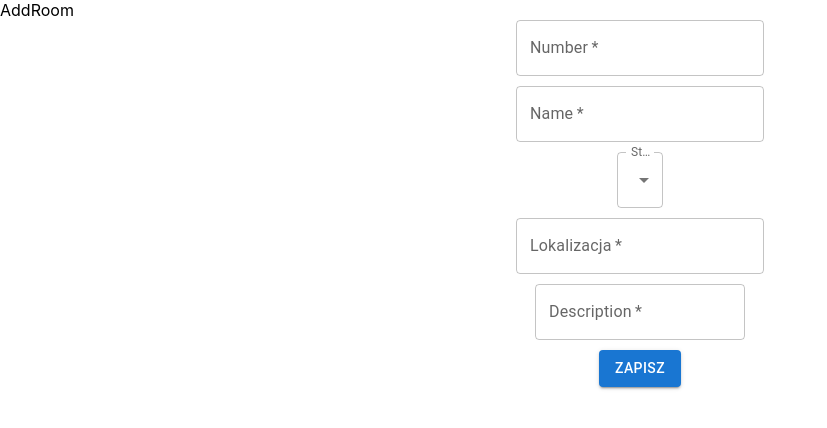
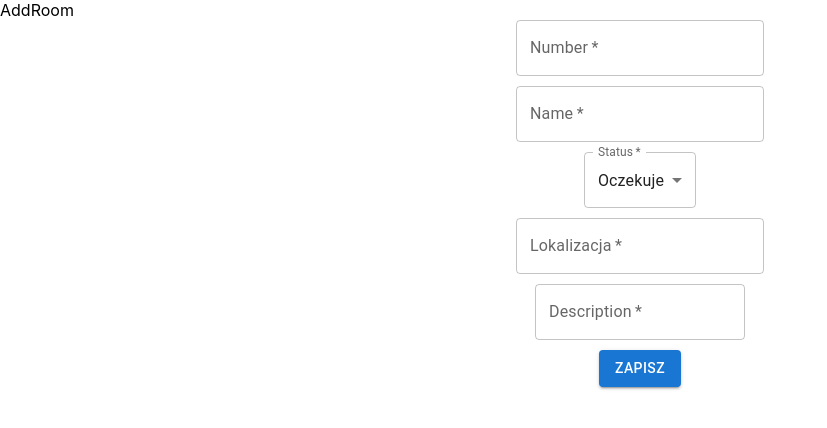
Before and after one commit to lukaszgor/cleanMyRoom, a React (Create React App) app in the folder cleanmyroom/: page /Add in a window 1280 px wide. Shown: the top 428 px of the page, without its empty margins (0-827 px from the left). Built offline with nearby package versions, Linux system fonts and the light colour scheme.

Commit message:
little fix of layoute

```diff
--- a/cleanmyroom/src/components/Room.js
+++ b/cleanmyroom/src/components/Room.js
@@ -89,9 +89,10 @@ useEffect(()=>{
 
 
     return (
-      <div>
+      <div style={{ display: 'flex', flexDirection: 'column', alignItems: 'center' }}>
 
     <form onSubmit={handleSubmit} style={{ textAlign: 'center' }}>
+
       <TextField
         type="number"
         label="ID"
--- a/cleanmyroom/src/pages/AddRoom.js
+++ b/cleanmyroom/src/pages/AddRoom.js
@@ -14,7 +14,7 @@ import Alert from '@mui/material/Alert';
 function AddRoom() {
     const [number, setNumber] = useState('');
     const [name, setName] = useState('');
-    const [status, setStatus] = useState('brudne');
+    const [status, setStatus] = useState('oczekuje');
     const [description, setDescription] = useState('');
     const [date,setDate]=useState('09.02.2023');
     const [geolocation, setGeolocation] = useState('');
```
